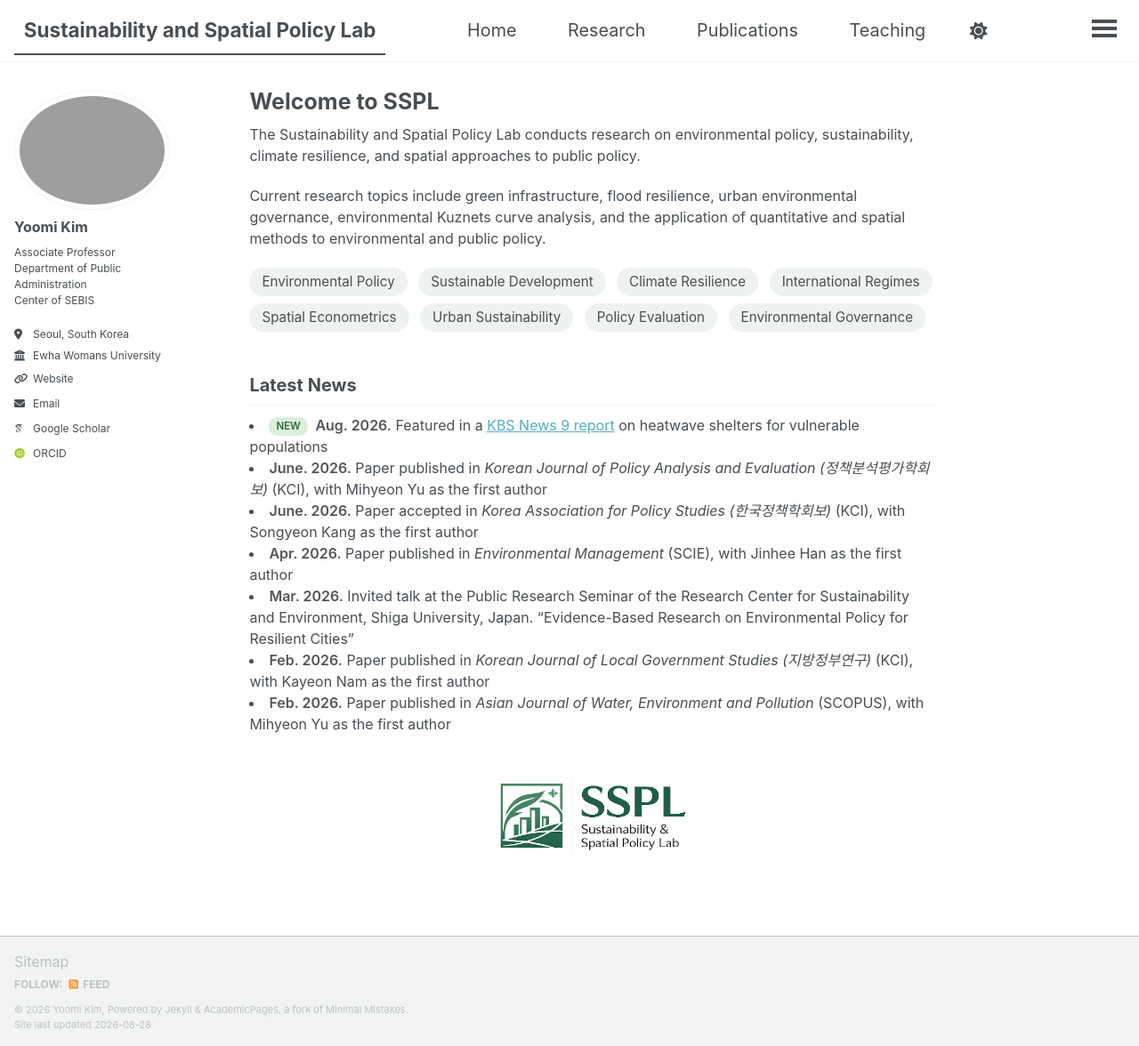
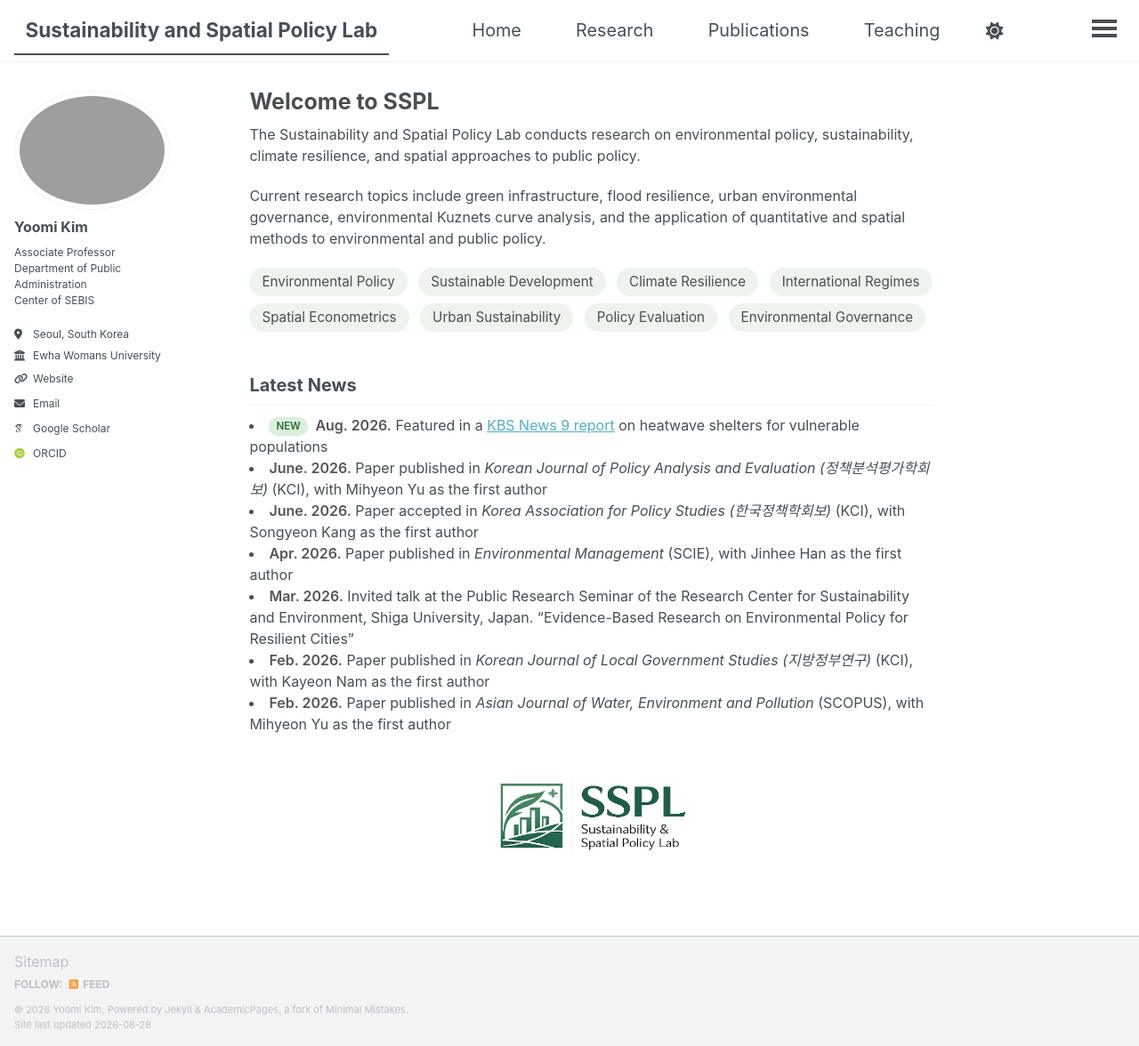
Before and after one commit to ymkim-ssplab/ymkim-ssplab.github.io, a Jekyll site: the page built from _pages/about.md, in a window 1280 px wide and 1176 px high. Shown: the whole window at 89% size. Built offline with Jekyll 4.4.1, drawn with Linux system fonts in a browser that asks for light colours; some web fonts are replaced; a script bundle is joined from its source files by our own code; library files that are not in the unit come from our copies.

Commit message:
Update main.scss

```diff
--- a/assets/css/main.scss
+++ b/assets/css/main.scss
@@ -44,6 +44,6 @@
 
 /* Keep all top navigation items visible */
 .greedy-nav .visible-links a {
-  padding-left: 0.6rem;
-  padding-right: 0.6rem;
+  padding-left: 0.7rem;
+  padding-right: 0.7rem;
 }
```
